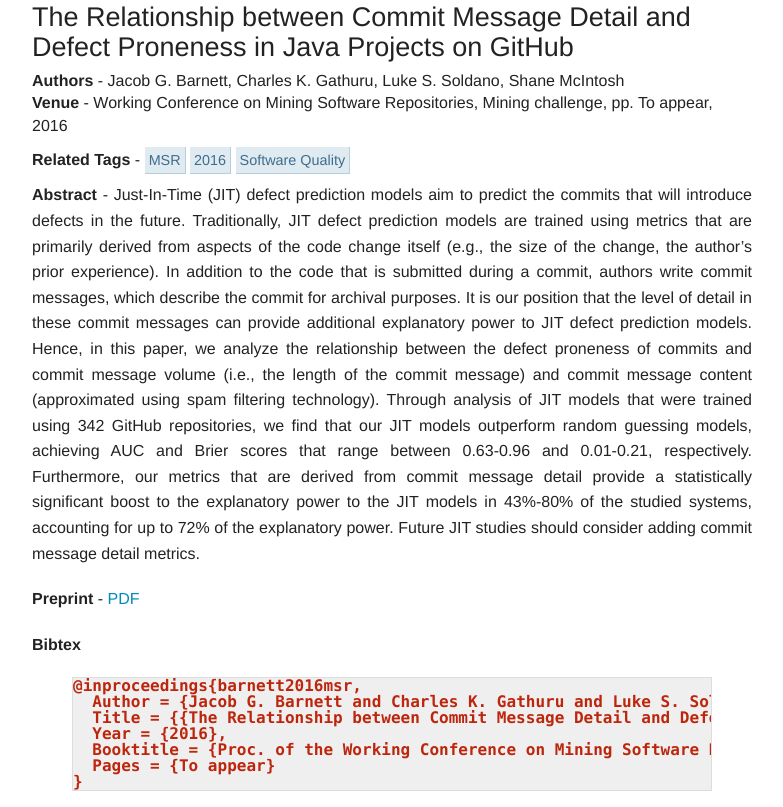
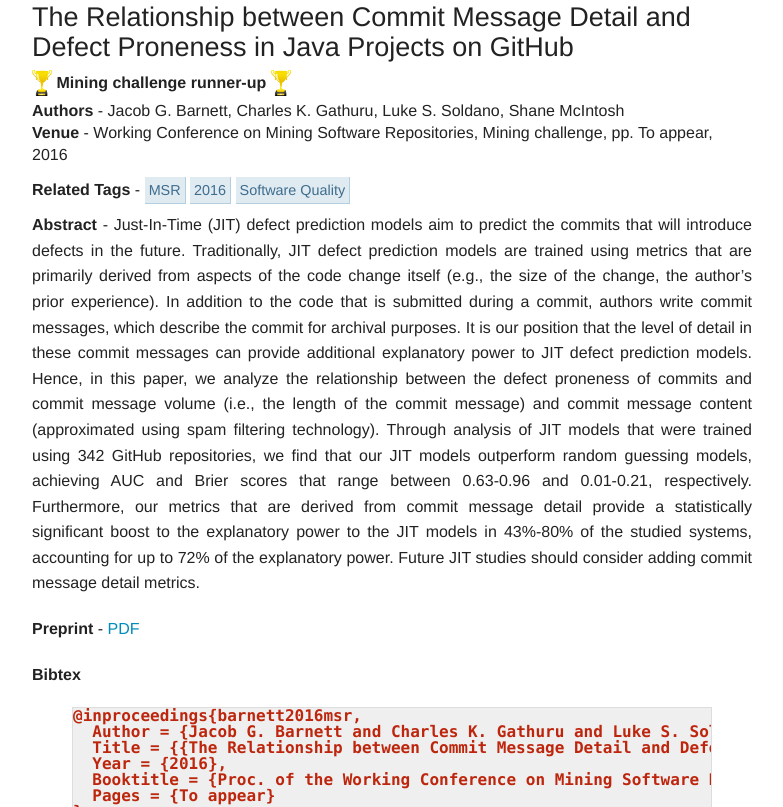
Before and after one commit to smcintosh/smcintosh.github.io, a Jekyll site: the page built from _posts/2016-05-14-the-relationship-between-commit-message-detail-and-defect-proneness-in-java-projects-on-github.markdown, in a window 1280 px wide. Shown: the part 100-907 px from the top of the page, without its empty margins (123-906 px from the left). Built offline with Jekyll 4.4.1, drawn with Linux system fonts in a browser that asks for light colours; grey boxes are pictures that could not be loaded.

Commit message:
Added challenge award

```diff
--- a/_posts/2016-05-14-the-relationship-between-commit-message-detail-and-defect-proneness-in-java-projects-on-github.markdown
+++ b/_posts/2016-05-14-the-relationship-between-commit-message-detail-and-defect-proneness-in-java-projects-on-github.markdown
@@ -12,6 +12,7 @@ tags:
 - software-quality
 venue: Working Conference on Mining Software Repositories
 vtag: MSR
+award: "Mining challenge runner-up"
 track: Mining challenge
 pages: To appear
 preprint: /assets/msr2016_barnett.pdf
```
